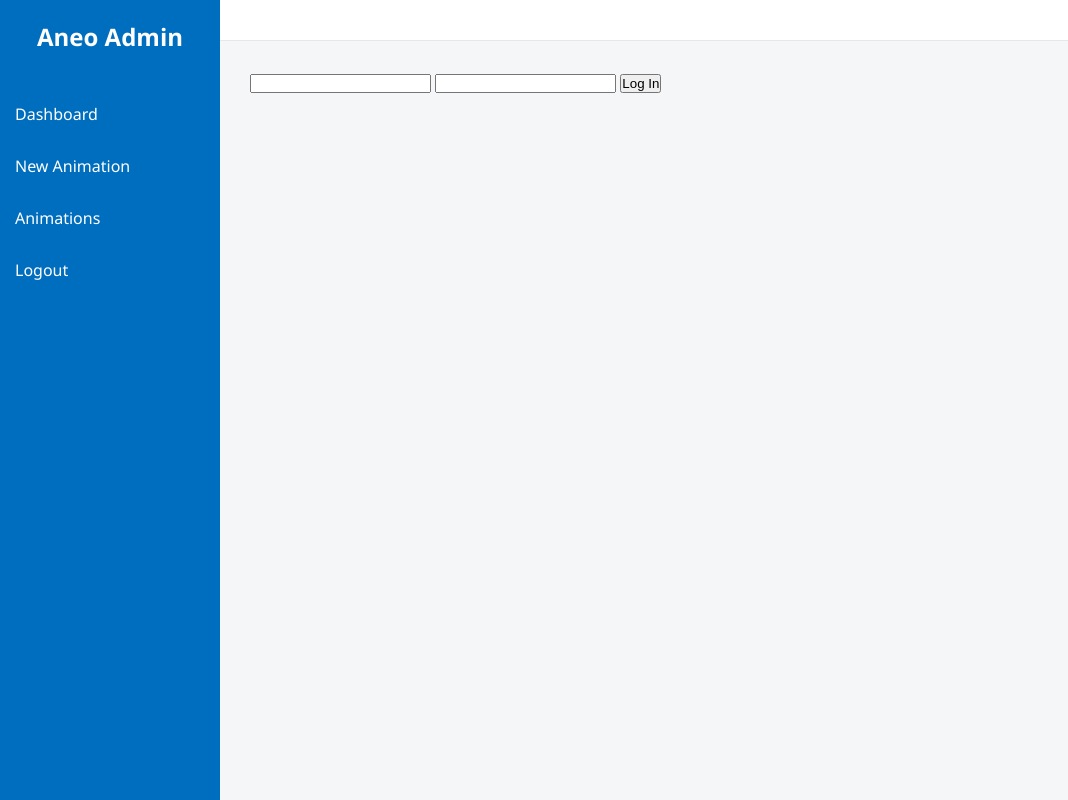
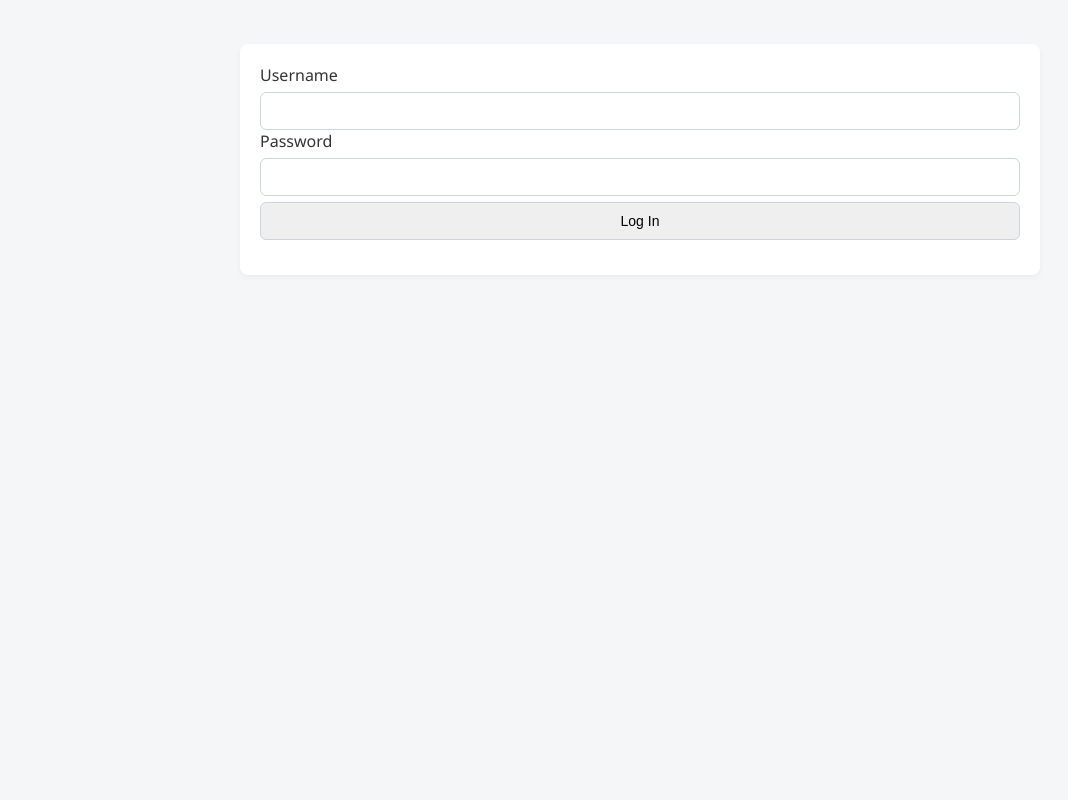
Before and after one commit to amanbabuhemant/aneo-server, a Flask app: page /admin/login in a window 1280 px wide. Shown: the whole page, without its empty margins (0-1068 px from the left). Run offline with Flask 3, Linux system fonts and the light colour scheme; parts of the project's set-up code (start-up, migrations or seed data) failed here and were passed over.

Commit message:
User system

```diff
--- a/app/models/animation.py
+++ b/app/models/animation.py
@@ -27,6 +27,8 @@ class Animation(Model):
     @staticmethod
     def valid_name(name: str) -> bool:
         valid_chars = "abcdefghijklmnopqrstuvwxyz-"
+        if not name:
+            return False
         for c in name:
             if c not in valid_chars:
                 return False
--- /dev/null
+++ b/app/models/user.py
@@ -0,0 +1,28 @@
+from peewee import Model, SqliteDatabase, AutoField, CharField
+from hashlib import sha256
+
+user_database = SqliteDatabase("users.db")
+
+
+class User(Model):
+    class Meta:
+        database = user_database
+
+    id = AutoField()
+    username = CharField(unique=True)
+    name = CharField()
+    password_hash = CharField(default="")
+
+    @classmethod
+    def by_username(cls, username):
+        return cls.get_or_none(cls.username == username)
+
+    def set_password(self, password):
+        self.password_hash = sha256(password.encode()).hexdigest()
+        self.save()
+
+    def match_password(self, password):
+        return self.password_hash == sha256(password.encode()).hexdigest()
+
+
+user_database.create_tables([User])
--- a/app/routes/admin.py
+++ b/app/routes/admin.py
@@ -1,10 +1,20 @@
-from flask import Blueprint, render_template, session, request, redirect, flash
+from flask import Blueprint, render_template, session, request, redirect, flash, g
 
 from datetime import datetime
 
 from models.animation import Animation
+from models.user import User
 
 admin = Blueprint("admin", __name__, url_prefix="/admin")
+
+@admin.before_request
+def before_request():
+    username = session.get("username", "")
+    user = User.by_username(username)
+    if not user and request.path != "/admin/login":
+        return redirect("/admin/login")
+    g.user = user
+
 
 @admin.route("/")
 @admin.route("/dashboard")
@@ -13,12 +23,38 @@ def dashborad():
 
 @admin.route("/login", methods=["GET", "POST"])
 def login():
+    if request.method == "POST":
+        username = request.form.get("username", "")
+        password = request.form.get("password", "")
+        user = User.by_username(username)
+        if user and user.match_password(password):
+            session["username"] = username
+            return redirect("/admin")
+
     return render_template("admin/login.html")
+
+@admin.route("/change-password", methods=["GET", "POST"])
+def change_password():
+    if request.method == "POST":
+        password = request.form.get("password", "")
+        n_password = request.form.get("npassword", "")
+        c_password = request.form.get("cpassword", "")
+        user = g.user
+        if not user.match_password(password):
+            flash("Current passowrd did not match", "error")
+            return redirect("/admin/change-password")
+        if n_password != c_password:
+            flash("New and Confirm password did not match", "error")
+            return redirect("/admin/change-password")
+        user.set_password(n_password)
+        flash("Password updated", "success")
+
+    return render_template("admin/change-password.html")
 
 @admin.route("/logout")
 def logout():
     session.clear()
-    return render_template("/")
+    return redirect("/admin/login")
 
 @admin.route("/new-animation", methods=["GET", "POST"])
 def new_animation():
--- a/app/templates/admin/base.html
+++ b/app/templates/admin/base.html
@@ -14,6 +14,7 @@
             <a href="/admin/dashboard" class="nav-item">Dashboard</a>
             <a href="/admin/new-animation" class="nav-item">New Animation</a>
             <a href="/admin/animations" class="nav-item">Animations</a>
+            <a href="/admin/change-password" class="nav-item">Change Password</a>
             <a href="/admin/logout" class="nav-item">Logout</a>
         </nav>
     </aside>
--- a/app/templates/admin/login.html
+++ b/app/templates/admin/login.html
@@ -1,9 +1,12 @@
-{% extends "admin/base.html" %}
-
-{% block content %}
-<form method="POST">
-    <input type="text" name="username">
-    <input type="password" name="password">
-    <input type="submit" value="Log In">
+<link rel="stylesheet" href="/static/css/admin.css">
+<br><br>
+<form class="form" method="POST">
+    <div class="form-group">
+        <label>Username</label>
+        <input type="text" name="username">
+        <label>Password</label>
+        <input type="password" name="password">
+        <label></label>
+        <input type="submit" value="Log In">
+    </div>
 </form>
-{% endblock %}
--- a/app/templates/admin/new-animation.html
+++ b/app/templates/admin/new-animation.html
@@ -4,7 +4,7 @@
 
 {% block content %}
 
-<form method="POST" class="from">
+<form method="POST" class="form">
     <div class="form-group">
         <label>Name</label>
         <input type="text" name="name" value="{{ name }}">
```
Also changed, not shown: app/templates/admin/change-password.html (added, +18 -0 lines).
